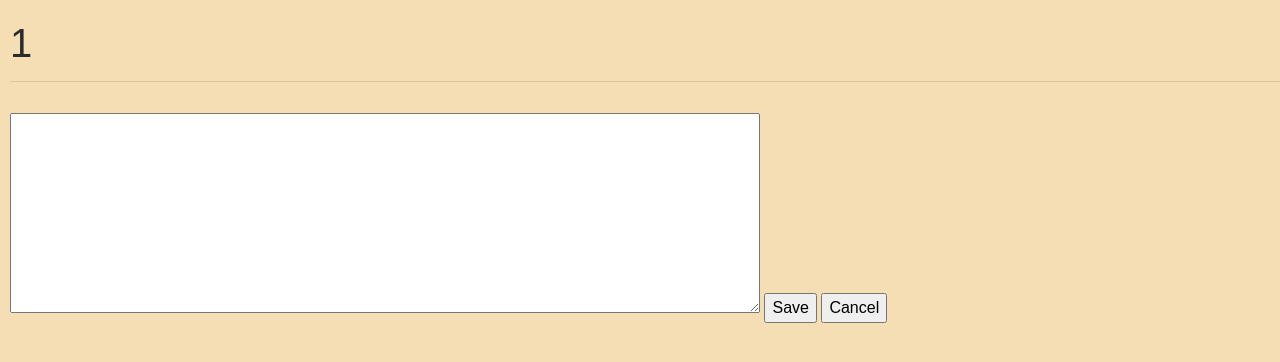
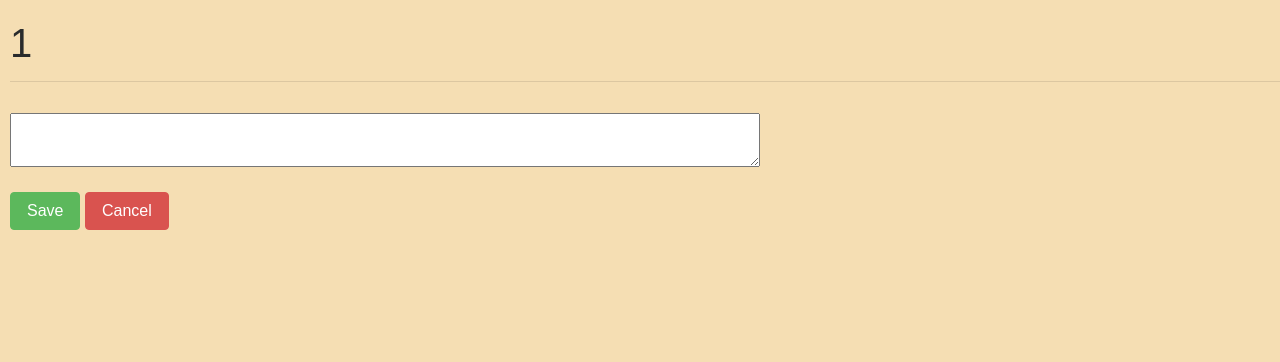
Before and after one commit to 407662/DjangoTutorials, a Django app: page /wiki/1/edit/ in a window 1280 px wide. Shown: the part 54-416 px from the top of the page. Run offline with Django 3.2, Linux system fonts and the light colour scheme; the visitor is signed in with stand-in values (Sample User, id 1); data that the repository does not hold is empty; some libraries are stand-ins or nearby versions.

Commit message:
Styled buttons using bootstrap

```diff
--- a/mysite/wiki/templates/wiki/edit.html
+++ b/mysite/wiki/templates/wiki/edit.html
@@ -8,11 +8,14 @@
     <form method="post" action="{% url 'wiki:edit' page.page_title %}" style="padding-top: 15px;">
         {% csrf_token %}
 
-        <label>
-            <textarea style="width: 750px; height: 200px;" name="content">{{ page.page_contents }}</textarea>
-        </label>
-
-        <button type="submit" name="save" style="margin-top: 10px;">Save</button>
-        <button type="submit" style="margin-top: 10px;">Cancel</button>
+        <div>
+            <label>
+            <textarea style="width: 750px;" name="content">{{ page.page_contents }}</textarea>
+            </label>
+        </div>
+        <div>
+            <button type="submit" class="btn btn-success" name="save" style="margin-top: 10px; margin-bottom: 10px;">Save</button>
+            <button type="submit" class="btn btn-danger" style="margin-top: 10px; margin-bottom: 10px;">Cancel</button>
+        </div>
     </form>
 {% endblock %}
```
